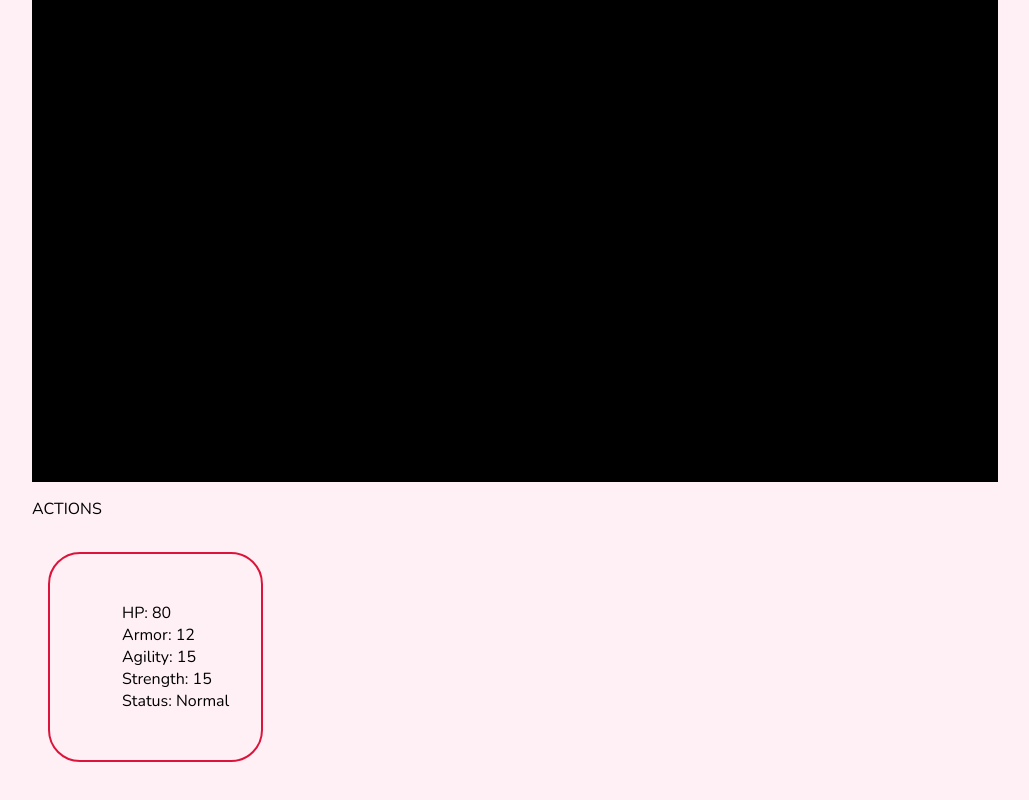
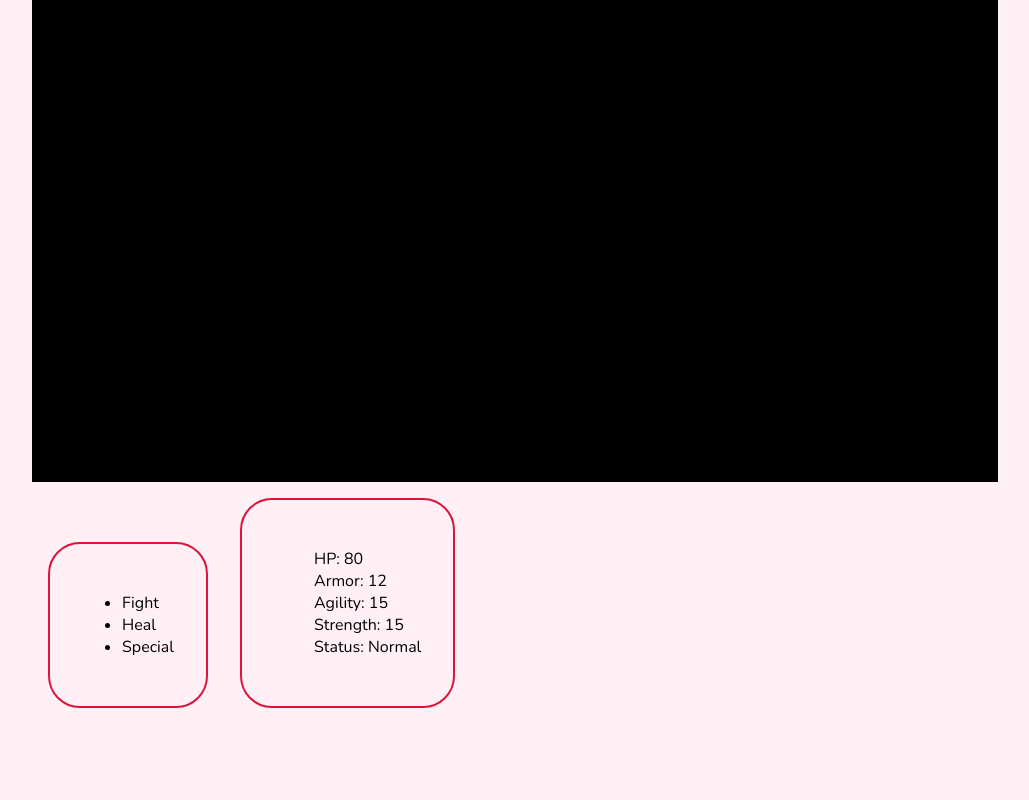
Before and after one commit to JF-LL-codebuds/react-play-study-fe, a React app: page /gamelayout in a window 1280 px wide. Shown: the part 352-1152 px from the top of the page, without its empty margins (16-1045 px from the left). After the commit the page ends 1100 px from the top, so only its background shows below. Built offline with nearby package versions, Linux system fonts and the light colour scheme; a web font is replaced by a local one.

Commit message:
imported actions and light rearanging

```diff
--- a/src/components/gamelayout/GameLayout.js
+++ b/src/components/gamelayout/GameLayout.js
@@ -1,4 +1,5 @@
 import React, { Component } from 'react';
+import Actions from './Actions';
 import MainScreen from './MainScreen';
 import YourStats from './YourStats';
 import styles from './gamelayout.css';
@@ -9,9 +10,7 @@ class GameLayout extends Component {
       <div className={styles.containerStyle}>
         <MainScreen className={styles.mainScreen}/>
         <div>
-          <p>ACTIONS</p>
-        </div>
-        <div>
+          <Actions />
           <YourStats />
         </div>
       </div>
```
